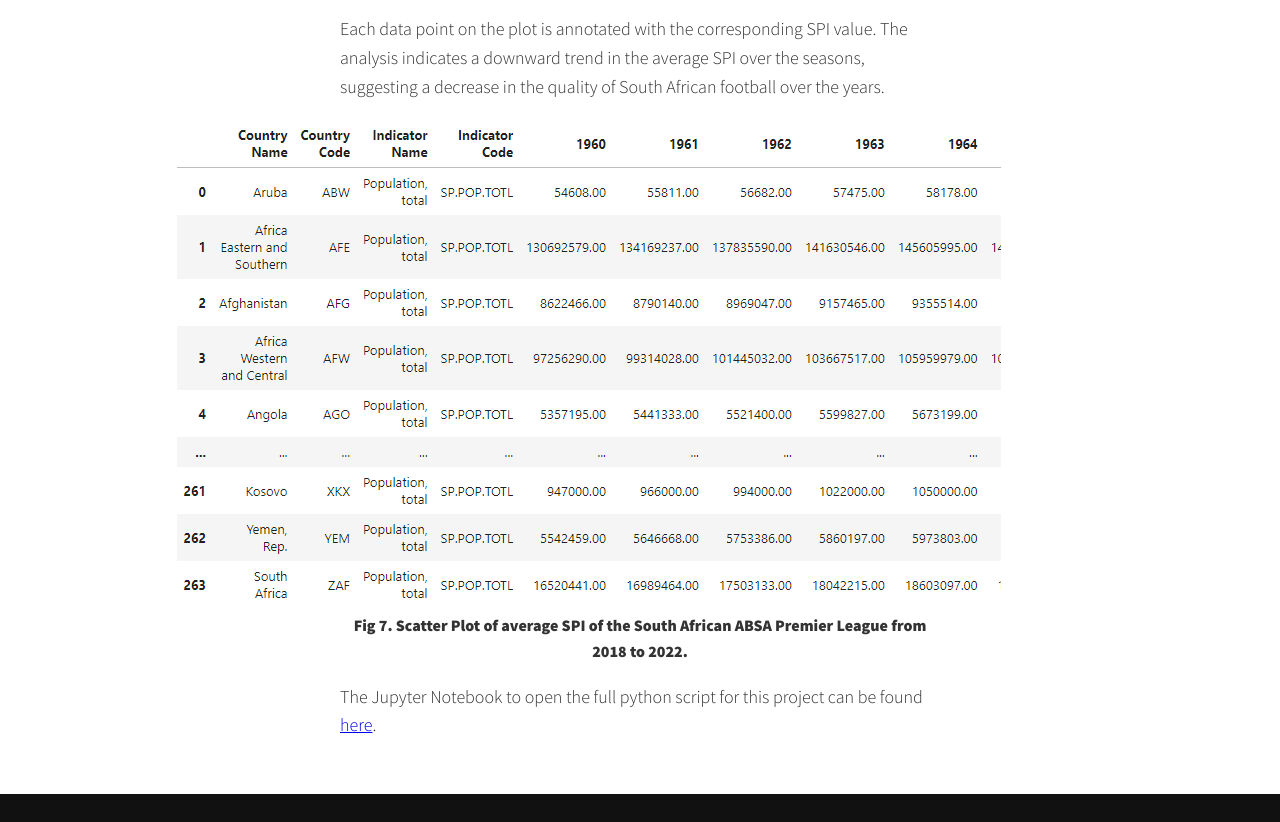
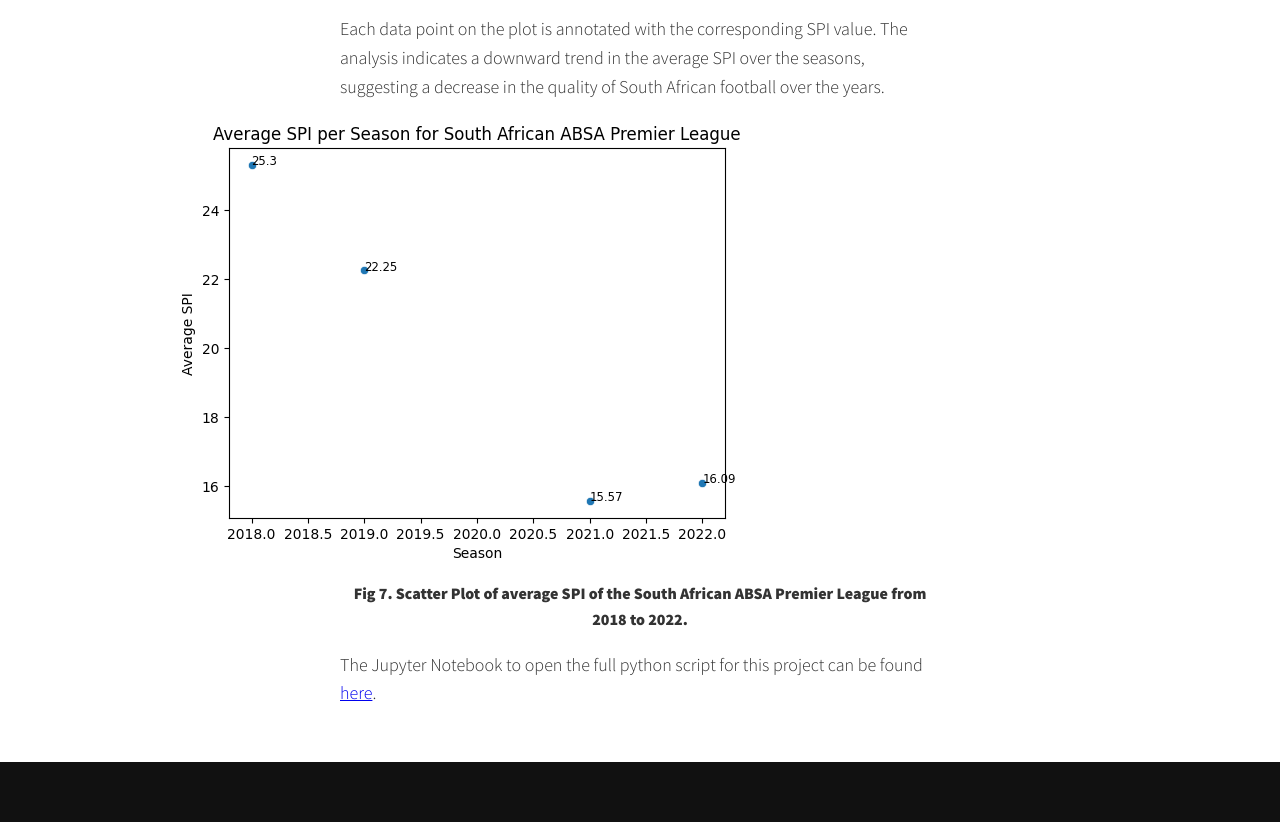
Before and after one commit to GarikayiTarambiwa/Data_Analysis_Portfolio, a website built with Vite: page portfolio-item2.html in a window 1280 px wide. Shown: the part 4486-5308 px from the top of the page. Built offline with nearby package versions, Linux system fonts and the light colour scheme.

Commit message:
Update portfolio-item2.html

```diff
--- a/portfolio-item2.html
+++ b/portfolio-item2.html
@@ -68,7 +68,7 @@
             <p class="image-caption">Fig 6. Python Script to show Bar Plot of average SPI of the South African ABSA Premier League from 2018 to 2022</p>
 
             <p>Each data point on the plot is annotated with the corresponding SPI value. The analysis indicates a downward trend in the average SPI over the seasons, suggesting a decrease in the quality of South African football over the years.</p>
-            <img src="img/Capture1.PNG" alt="">
+            <img src="img/Capture18.PNG" alt="">
             <p class="image-caption">Fig 7. Scatter Plot of average SPI of the South African ABSA Premier League from 2018 to 2022. </p>
 
 
```
